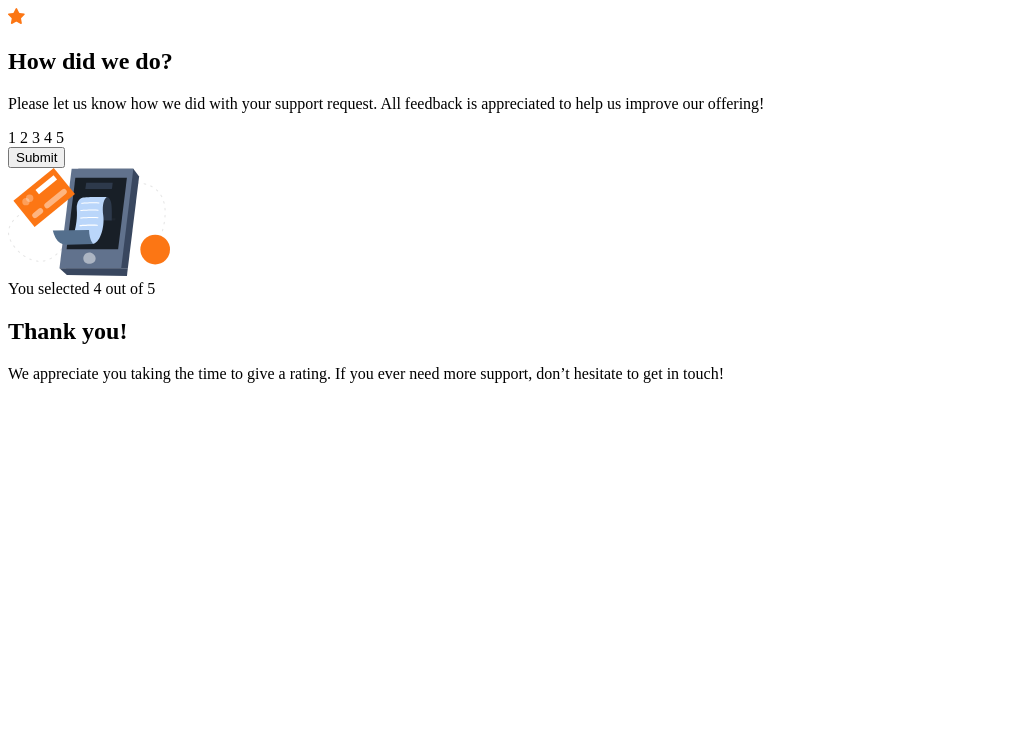
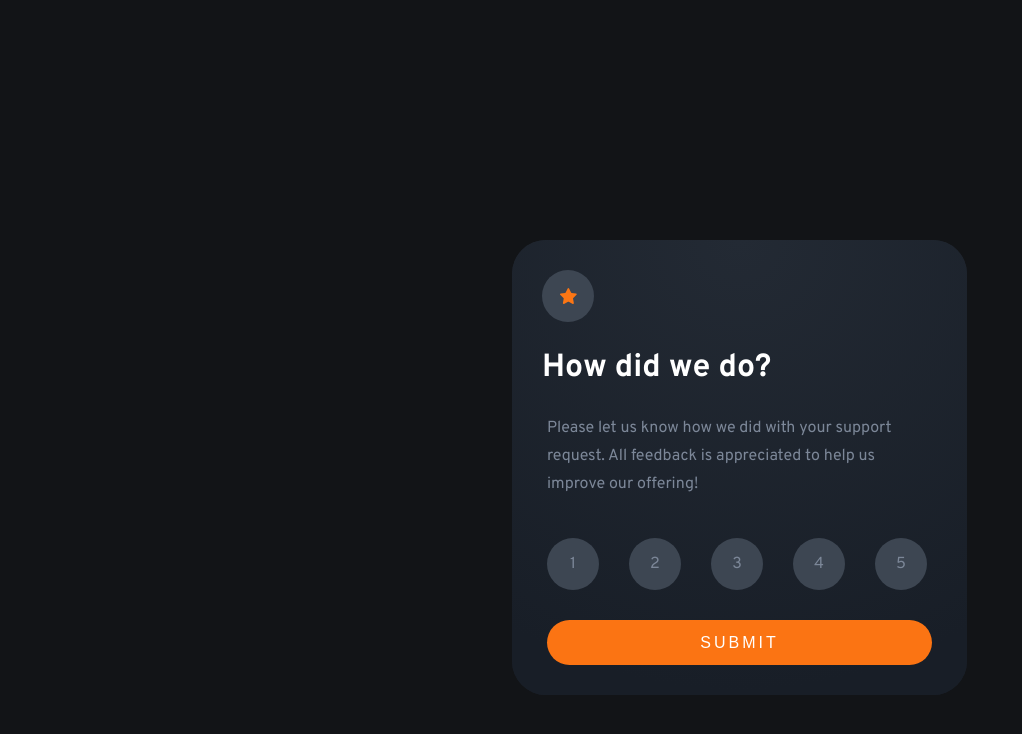
Before and after one commit to YupiZ/interactive-rating-component, a plain HTML site: page index.html in a window 1280 px wide. Shown: the whole page, without its empty margins (0-1022 px from the left). Drawn offline with Linux system fonts and the light colour scheme; the site is published under a folder, as on GitHub Pages, so addresses that start at the root find nothing.

Commit message:
Update index.html
fixed path

```diff
--- a/index.html
+++ b/index.html
@@ -6,11 +6,11 @@
 	<meta name="viewport" content="width=device-width, initial-scale=1.0">
 	<!-- displays site properly based on user's device -->
 
-	<link rel="icon" type="image/png" sizes="32x32" href="./images/favicon-32x32.png">
+	<link rel="icon" type="image/png" sizes="32x32" href="images/favicon-32x32.png">
 
 	<title>Interactive rating component</title>
-	<link rel="stylesheet" href="/src/css/style.min.css">
-	<script src="/src/js/app.js" defer></script>
+	<link rel="stylesheet" href="src/css/style.min.css">
+	<script src="src/js/app.js" defer></script>
 
 </head>
 
@@ -39,7 +39,7 @@
 
 	<!-- Thank you state start -->
 	<div class="wrapperThank hidden" id="thankYouElement">
-		<div class="result"><img src="./images/illustration-thank-you.svg" alt=""></div>
+		<div class="result"><img src="images/illustration-thank-you.svg" alt=""></div>
 
 		<div class="ratingResult">You selected <span id="ratingResult">4</span> out of 5</div>
 		<h2>Thank you!</h2>
```
